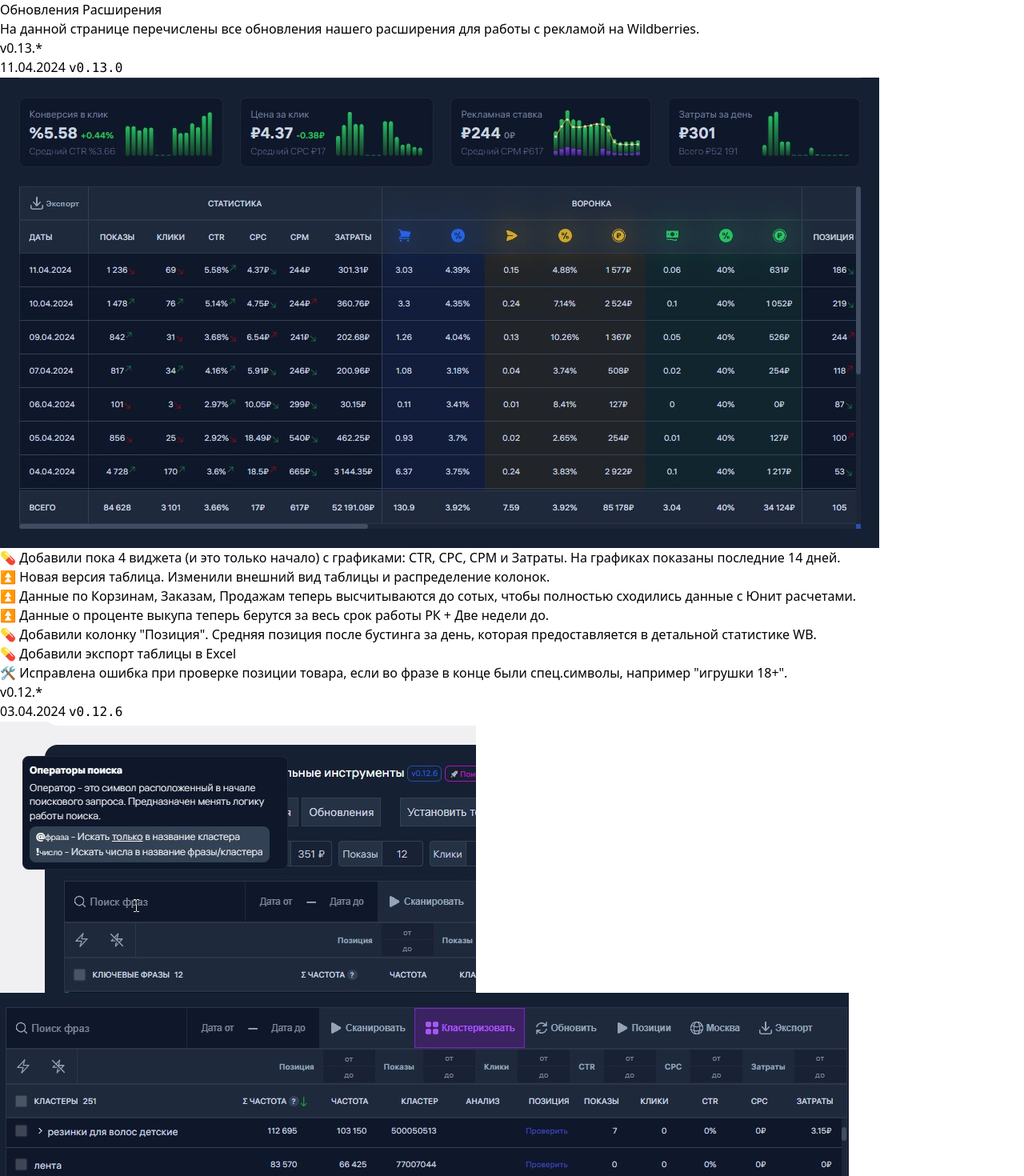
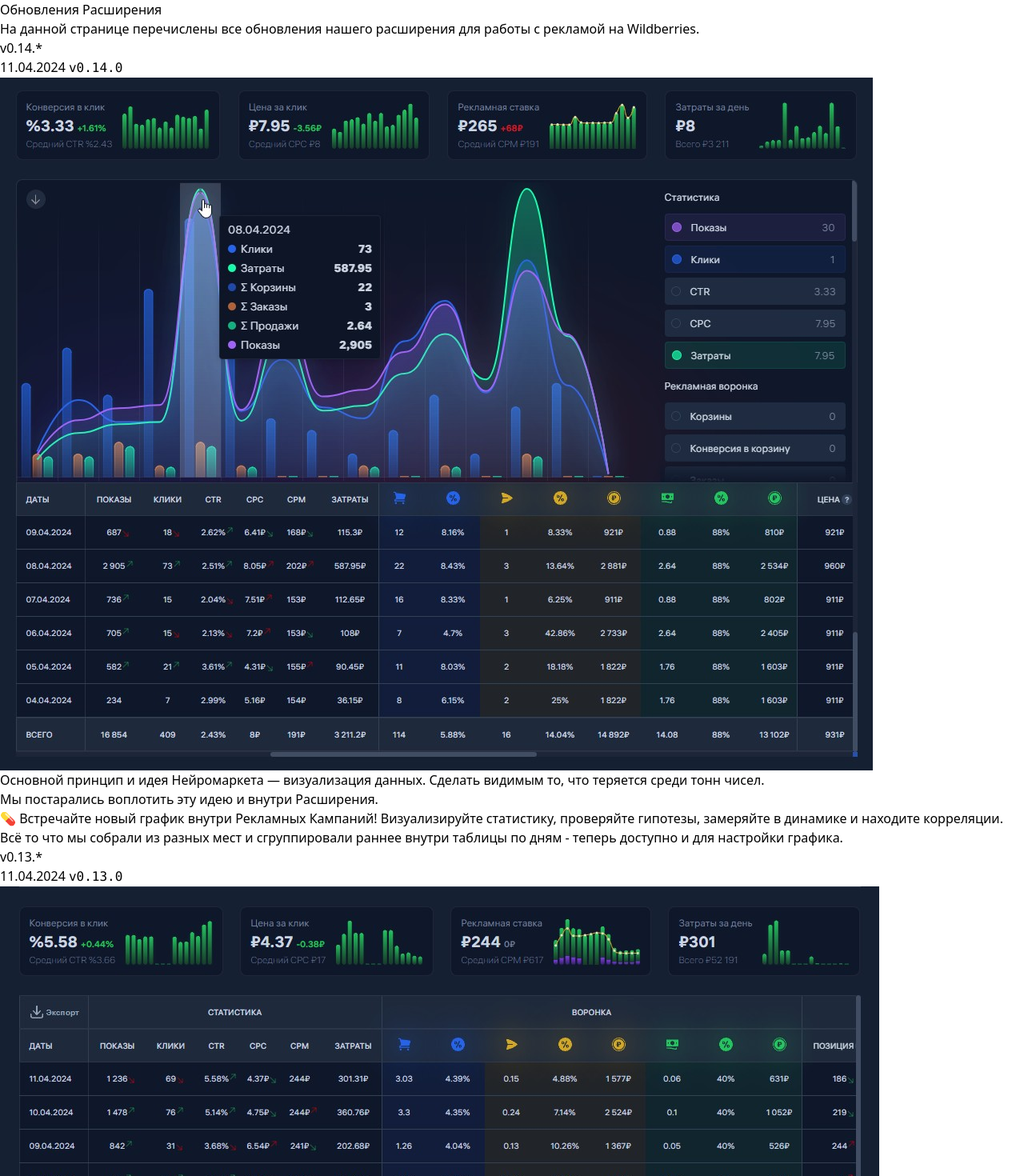
Before and after one commit to wbmeter/docs, a Next.js app: page /extension/updates in a window 1280 px wide. Shown: the top 1470 px of the page at 80% size. Built offline with nearby package versions, Linux system fonts and the light colour scheme.

Commit message:
update extension to 0.14.0

```diff
--- a/pages/extension/updates.mdx
+++ b/pages/extension/updates.mdx
@@ -2,6 +2,21 @@
 # Обновления Расширения
 
 На данной странице перечислены все обновления нашего расширения для работы с рекламой на Wildberries.
+
+## v0.14.\*
+
+### 11.04.2024 `v0.14.0`
+
+![](/extension-updates/49.jpg)
+
+Основной принцип и идея Нейромаркета — визуализация данных. Сделать видимым то, что теряется среди тонн чисел.
+
+Мы постарались воплотить эту идею и внутри Расширения.
+
+💊 Встречайте новый график внутри Рекламных Кампаний!
+Визуализируйте статистику, проверяйте гипотезы, замеряйте в динамике и находите корреляции.
+
+Всё то что мы собрали из разных мест и сгруппировали раннее внутри таблицы по дням - теперь доступно и для настройки графика.
 
 ## v0.13.\*
 
```
Also changed, not shown: public/extension-updates/49.jpg (added).
